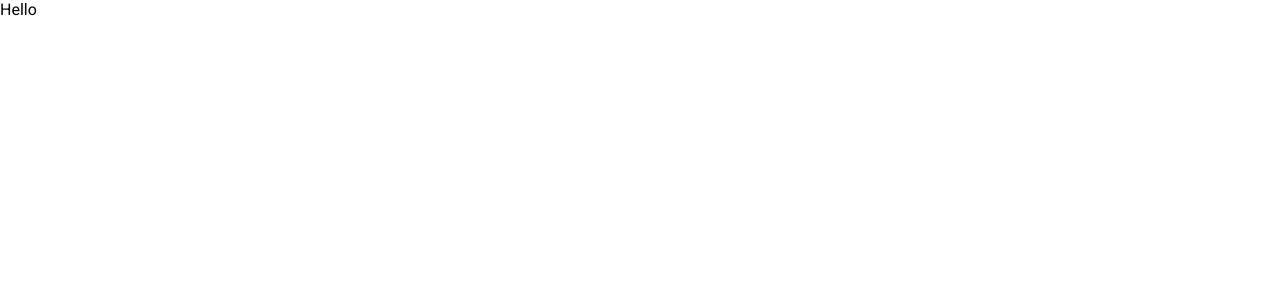
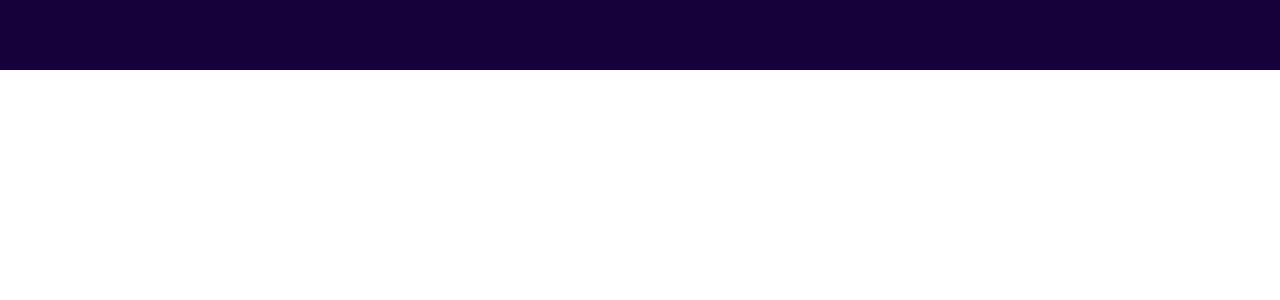
Before and after one commit to pjavadi84/my-portfolio, a React (Create React App) app: page / in a window 1280 px wide. Shown: the top 300 px of the page. Built offline with nearby package versions, Linux system fonts and the light colour scheme.

Commit message:
replaced scss to css for compatibility errors

```diff
--- a/package.json
+++ b/package.json
@@ -6,7 +6,7 @@
     "@testing-library/jest-dom": "^5.11.4",
     "@testing-library/react": "^11.1.0",
     "@testing-library/user-event": "^12.1.10",
-    "node-sass": "^6.0.0",
+    "node-sass": "^4.14.1",
     "react": "^17.0.2",
     "react-dom": "^17.0.2",
     "react-scripts": "4.0.3",
--- a/src/App.js
+++ b/src/App.js
@@ -1,5 +1,11 @@
+import Topbar from "./components/topbar/Topbar.jsx";
+
 function App() {
-  return <div className="app">Hello</div>;
+  return (
+    <div className="app">
+      <Topbar />
+    </div>
+  );
 }
 
 export default App;
--- a/src/components/topbar/Topbar.jsx
+++ b/src/components/topbar/Topbar.jsx
@@ -1,6 +1,6 @@
 import React from "react";
-import "./topbar.scss";
+import "./topbar.css";
 
 export default function topbar() {
-  return <div classname="topbar"></div>;
+  return <div className="topbar"></div>;
 }
```
Also changed, not shown: src/components/contact/contact.css (renamed from src/components/contact/contact.scss), src/components/intro/intro.css (renamed from src/components/intro/intro.scss), src/components/portfolio/portfolio.css (renamed from src/components/portfolio/portfolio.scss), src/components/testimonials/testimonials.css (renamed from src/components/testimonials/testimonials.scss), src/components/topbar/topbar.css (renamed from src/components/topbar/topbar.scss), src/components/works/works.css (renamed from src/components/works/works.scss), 2 other files (tests, documents, lock files or other folders).
